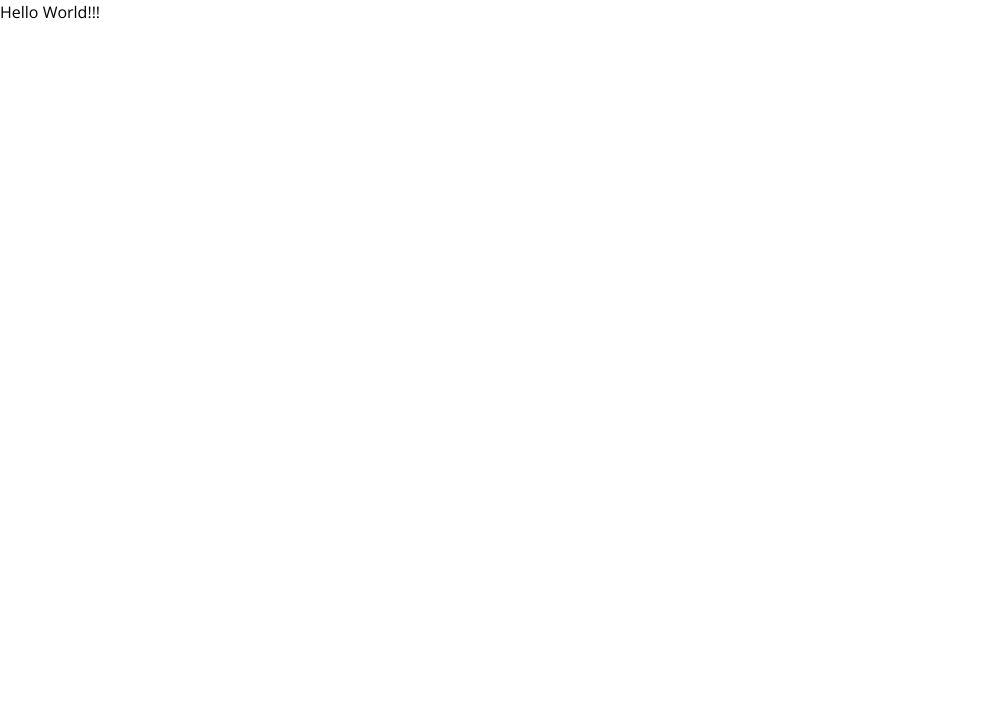
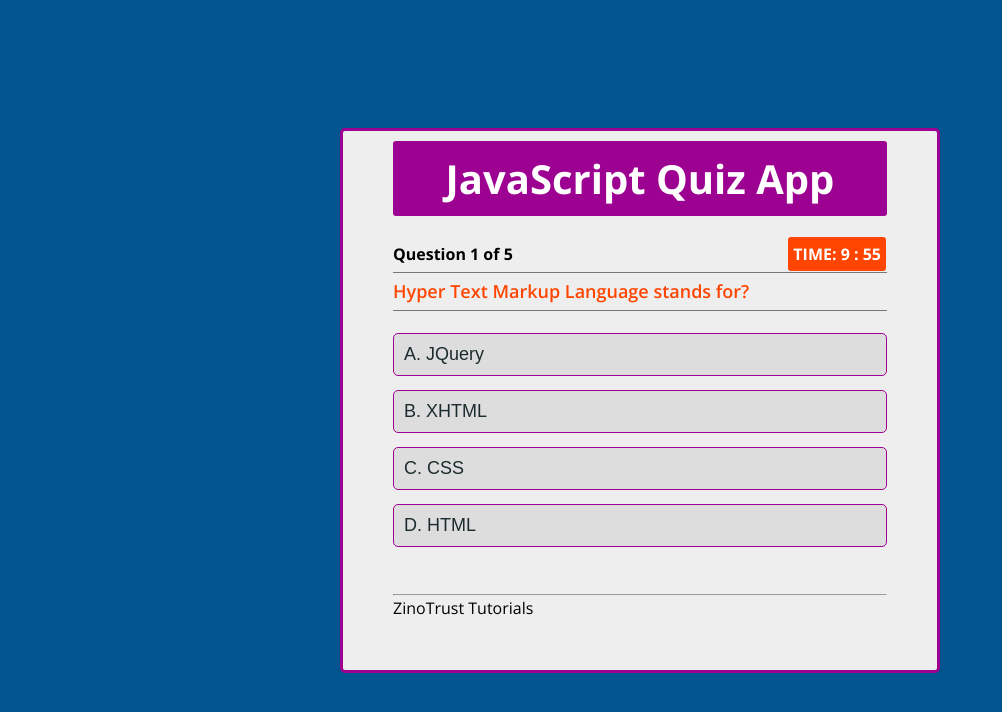
Before and after one commit to bosunabujade/quiz-app, a plain HTML site: page index.html in a window 1280 px wide. Shown: the whole page, without its empty margins (0-1002 px from the left). Drawn offline with nearby package versions, Linux system fonts and the light colour scheme.

Commit message:
Added javascript for quizapp

```diff
--- a/index.html
+++ b/index.html
@@ -3,7 +3,7 @@
   <head>
     <meta charset="UTF-8" />
     <meta name="viewport" content="width=device-width, initial-scale=1.0" />
-    <title>Document</title>
+    <title>Quiz App</title>
     <script
       src="https://kit.fontawesome.com/1935d064dd.js"
       crossorigin="anonymous"
@@ -11,7 +11,40 @@
     <link rel="stylesheet" href="styles.css" />
   </head>
   <body>
-    <p>Hello World!!!</p>
+
+    <div class="container">
+      <div class="quiz-box">
+        <div id="quiz">
+          <h1>JavaScript Quiz App</h1>
+          <div class="quiz-header">
+            <p id="progress">Question x of y</p>
+            <p id="count-down">10</p>
+          </div>
+          <p id="question">What is your name?</p>
+
+          <div class="buttons">
+            <button class="btn" id="btn0">
+              A. <span id="choice0"> </span>
+            </button>
+            <button class="btn" id="btn1">
+              B. <span id="choice1"> </span>
+            </button>
+            <button class="btn" id="btn2">
+              C. <span id="choice2"> </span>
+            </button>
+            <button class="btn" id="btn3">
+              D. <span id="choice3"> </span>
+            </button>
+          </div>
+          <hr>
+          <footer>
+            <p>ZinoTrust Tutorials</p>
+          </footer>
+        </div>
+      </div>
+    </div>
+
+
 
     <script src="script.js"></script>
   </body>
--- a/script.js
+++ b/script.js
@@ -0,0 +1,143 @@
+
+class Quiz {
+    constructor(questions) {
+        this.score = 0;
+        this.questions = questions;
+        this.questionIndex = 0;
+    }
+
+    getQuestionIndex() {
+        return this.questions[this.questionIndex];
+    }
+
+    guess(answer) {
+        if (this.getQuestionIndex().isCorrectAnswer(answer)) {
+            this.score++;
+        }
+        this.questionIndex++;
+    }
+
+    isEnded() {
+        return this.questionIndex === this.questions.length;
+    }
+}
+
+class Question {
+    constructor(text, choices, answer) {
+        this.text = text;
+        this.choices = choices;
+        this.answer = answer;
+    }
+
+    isCorrectAnswer(choice) {
+        return this.answer === choice;
+    }
+}
+
+function displayQuestion() {
+    if (quiz.isEnded()) {
+        showScores();
+    } else {
+        // show next question
+        let questionElement = document.getElementById('question');
+        questionElement.innerHTML = quiz.getQuestionIndex().text;
+
+        // show options
+        let choices = quiz.getQuestionIndex().choices;
+        for (let i = 0; i < choices.length; i++) {
+            let choiceElement = document.getElementById('choice' + i);
+            choiceElement.innerHTML = choices[i];
+            guess("btn" + i, choices[i]);
+        }
+
+        showProgress();
+    }
+};
+
+
+// Guess Function
+
+function guess(id, guess) {
+    let button = document.getElementById(id);
+    button.onclick = function() {
+        quiz.guess(guess);
+        displayQuestion();
+    }
+}
+
+// Show Quiz Progress
+
+function showProgress() {
+    let currentQuestionNumber = quiz.questionIndex + 1;
+    let progressElement = document.getElementById('progress')
+    progressElement.innerHTML =
+    `Question ${currentQuestionNumber} of ${quiz.questions.length}`;
+}
+
+
+// Show Score
+function showScores() {
+    let quizEndHTML =
+    `
+    <h1>Quiz Completed</h1>
+    <h2 id="score">You scored: ${quiz.score} of ${quiz.questions.length}</h2>
+    <div class='quiz-repeat'>
+        <a href='index.html'>Take Quiz Again</a>
+    </div>
+    `;
+    let quizElement = document.getElementById("quiz");
+    quizElement.innerHTML = quizEndHTML;
+}
+
+// Quiz Questions
+
+let questions = [
+    new Question(
+        "Hyper Text Markup Language stands for?", ['JQuery', 'XHTML', "CSS", 'HTML'], "HTML"
+    ),
+    new Question(
+        "Cascading Style Sheet stands for?", ['HTML', 'JQuery', "CSS", "XML"], "CSS"
+    ),
+    new Question(
+        "Which is a JavaScript framework?", ["React","Laravel","Django","Sass"], "React"
+    ),
+    new Question(
+        "Which is a backend language?", ["PHP","HTML","React","All"], "PHP"
+    ),
+    new Question(
+        "Which is best for Artificial Intelligence?", ["React","Laravel","Python","Sass"], "Python"
+    )
+];
+
+let quiz = new Quiz(questions);
+
+// Display questions
+
+displayQuestion();
+
+
+// Add A CountDown
+
+let time = 10;
+let quizTimeInMinutes = time * 60 * 60;
+quizTime = quizTimeInMinutes / 60;
+
+let counting = document.getElementById('count-down')
+
+function startCountdown() {
+    let quizTimer = setInterval(function() {
+        if (quizTime <= 0) {
+            clearInterval(quizTimer);
+            showScores();
+
+        } else {
+            quizTime--
+            let sec = Math.floor(quizTime % 60);
+            let min = Math.floor(quizTime / 60) % 60;
+            counting.innerHTML = `TIME: ${min} : ${sec}`;
+        }
+
+    }, 1000)
+};
+
+startCountdown();
--- a/styles.css
+++ b/styles.css
@@ -23,6 +23,7 @@ html {
 
 body {
   font-family: "Open Sans", sans-serif;
+  background-color: var(--light-blue);
 }
 
 p {
@@ -37,5 +38,115 @@ img {
 .container {
   max-width: 900px;
   margin: 0 auto;
-  padding: 0 20px;
+  padding: 0 2rem;
+  display: flex;
+  justify-content: center;
+  align-items: center;
+  height: 100vh;
 }
+
+.quiz-box {
+  width: 600px;
+  margin: 0 auto;
+  background-color: #eee;
+  padding: 1rem 5rem 5rem 5rem;
+  border: 3px solid var(--color-primary);
+  border-radius: 5px;
+}
+
+.quiz-box h1 {
+  background-color: var(--color-primary);
+  font-size: 4rem;
+  text-align: center;
+  color: var(--white);
+  padding: 1rem 0;
+  width: 100%;
+  margin-bottom: 2rem;
+  border-radius: 3px;
+}
+
+.quiz-header {
+  display: flex;
+  justify-content: space-between;
+  align-items: center;
+}
+
+.quiz-header #progress {
+  color: var(--color-dark-grey);
+  font-size: 1.6rem;
+  font-weight: 700;
+}
+
+.quiz-header #count-down {
+  font-size: 1.6rem;
+  font-weight: 700;
+  background-color: orangered;
+  padding: 5px;
+  margin: 1px;
+  color: var(--white);
+  border-radius: 3px;
+}
+
+.quiz-box #question {
+  font-size: 1.8rem;
+  font-weight: 600;
+  color: orangered;
+  border: 1px solid #777;
+  border-width: 1px 0;
+  padding: 5px 0;
+}
+
+.buttons {
+  margin: 1.5rem 0 4rem 0;
+}
+
+.btn {
+  text-align: left;
+  background-color: #ddd;
+  width: 100%;
+  font-size: 1.8rem;
+  color: var(--black);
+  border: 1px solid var(--color-primary);
+  border-radius: 5px;
+  margin: 7px 0;
+  padding: 1rem;
+  outline: none;
+}
+
+.btn:hover {
+  cursor: pointer;
+  background-color: var(--color-primary);
+  color: var(--white);
+}
+
+.btn:active {
+  background-color: var(--color-sec);
+}
+
+#score {
+  color: var(--black);
+  text-align: center;
+  font-size: 2rem;
+  margin-bottom: 4rem;
+}
+
+.quiz-repeat {
+  text-align: center;
+  margin: 0 auto;
+}
+
+.quiz-repeat a {
+  font-size: 1.6rem;
+  font-weight: 600;
+  color: #fff;
+  text-decoration: none;
+  background-color: orangered;
+  padding: 1rem;
+  border-radius: 5px;
+  transition: all .3s;
+}
+
+.quiz-repeat a:hover {
+  background-color: var(--color-primary);
+
+}
```
